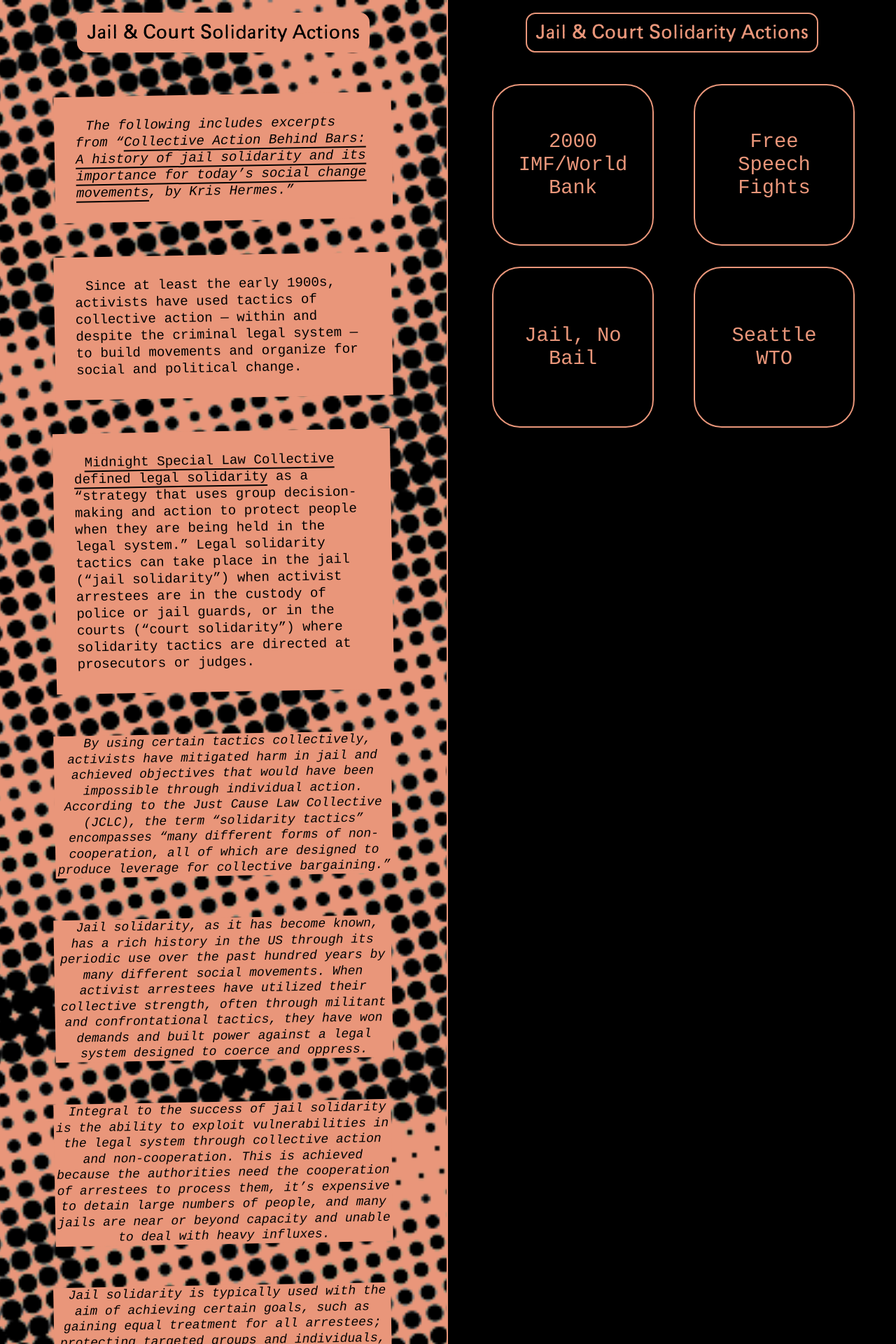
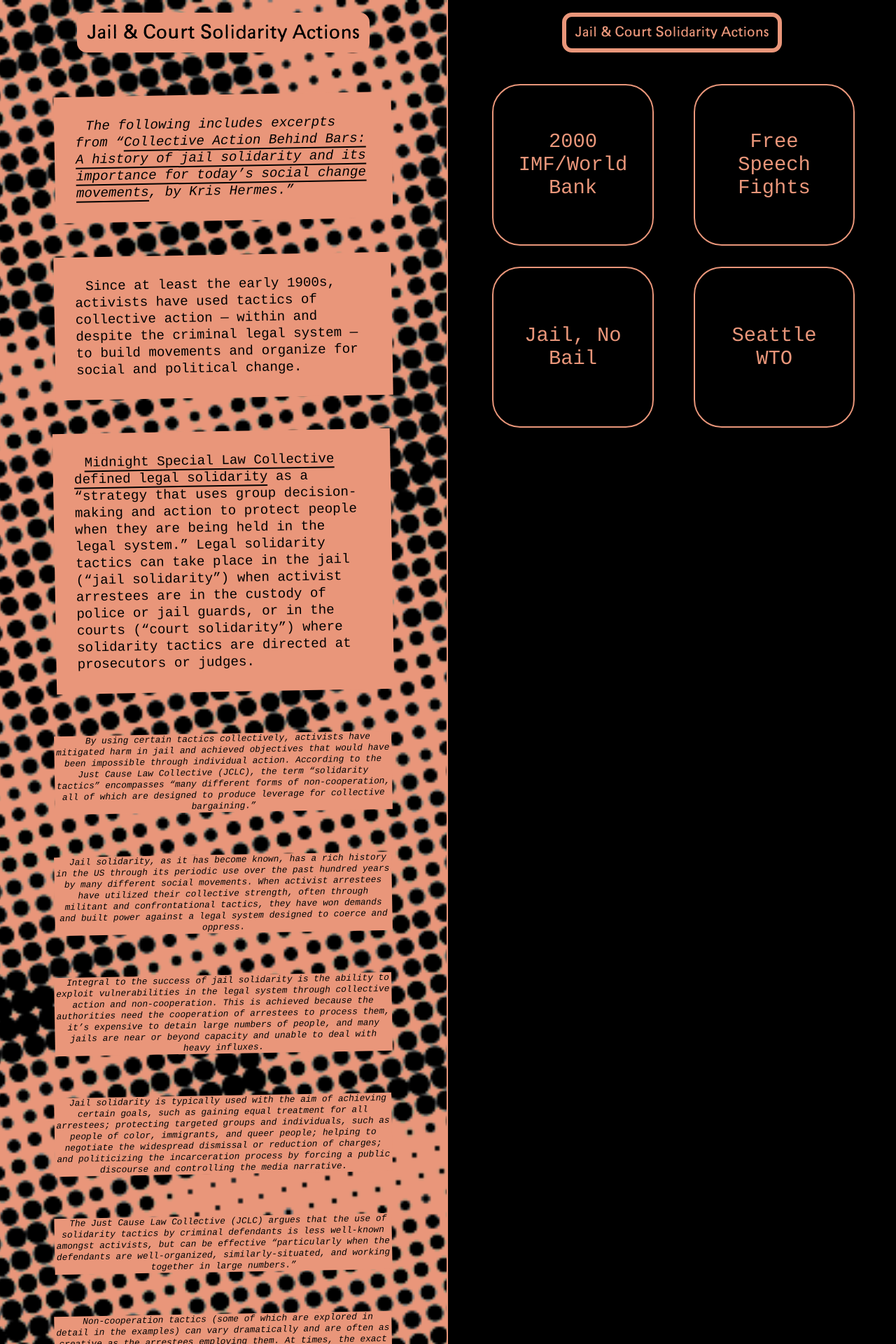
Before and after one commit to netanoir/da4a, a Jekyll site: the page built from _actions/jail-court-solidarity/4-jail-court-solidarity.markdown, in a window 1280 px wide. Shown: the top 1920 px of the page at 70% size. Built offline with Jekyll 4.4.1, drawn with Linux system fonts in a browser that asks for light colours; some web fonts are replaced.

Commit message:
update typography

```diff
--- a/assets/css/layout.css
+++ b/assets/css/layout.css
@@ -52,7 +52,7 @@ body {
 
 a:link, a:active, a:visited {
     color: darksalmon;
-    border-bottom: 2px solid darksalmon;
+    border-bottom: 0.25vh solid darksalmon;
     text-decoration: none;
 }
 
@@ -201,7 +201,7 @@ h2.credit:last-of-type::before {
 
 .nav {
     width: 100%;
-    background: black;
+    /* background: black; */
     border-top: 2px solid darksalmon;
     padding: 1rem;
     height: inherit;
@@ -292,8 +292,8 @@ h1.section {
     text-align: center;
     font-weight: normal;
     font-style: normal;
-    font-size: 3rem;
-    border: 2px solid darksalmon;
+    font-size: 1.5vw;
+    border: 0.25vh solid darksalmon;
     border-radius: 14px;
     margin: 0px auto;
     padding: 2%;
@@ -376,8 +376,8 @@ img.arrow {
 }
 
 blockquote p {
-    font-size: 2rem;
-    line-height: 2.5rem;
+    font-size: 1vw;
+    line-height: 125%;
     font-style: italic;
     text-align: center;
     padding: 0;
```
Also changed, not shown: assets/js/layout.js (line endings or trailing spaces).
